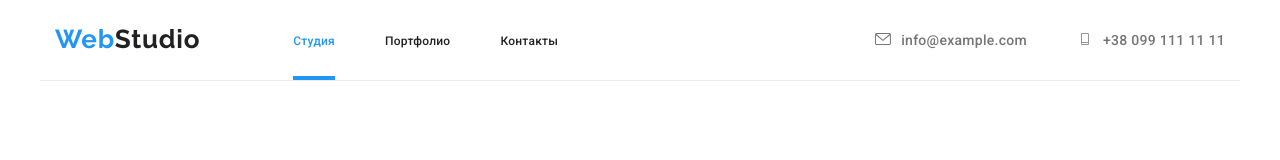
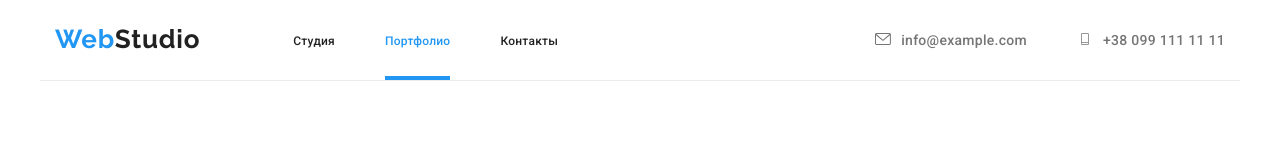
Before and after one commit to Arthur-Arska/goit-markup-hw-08, a plain HTML site: page portfolio.html in a window 1280 px wide. Shown: the top 160 px of the page. Drawn offline with nearby package versions, Linux system fonts and the light colour scheme.

Commit message:
текущая страница

```diff
--- a/portfolio.html
+++ b/portfolio.html
@@ -24,10 +24,10 @@
 
                 <ul class="nav-menu">
                     <li class="nav-menu-list">
-                        <a class="nav-list-link current" href="./index.html">Студия</a>
+                        <a class="nav-list-link" href="./index.html">Студия</a>
                     </li>
                     <li class="nav-menu-list">
-                        <a class="nav-list-link" href="./portfolio.html">Портфолио</a>
+                        <a class="nav-list-link current" href="./portfolio.html">Портфолио</a>
                     </li>
                     <li class="nav-menu-list">
                         <a class="nav-list-link" href="./contacts.html">Контакты</a>
```
